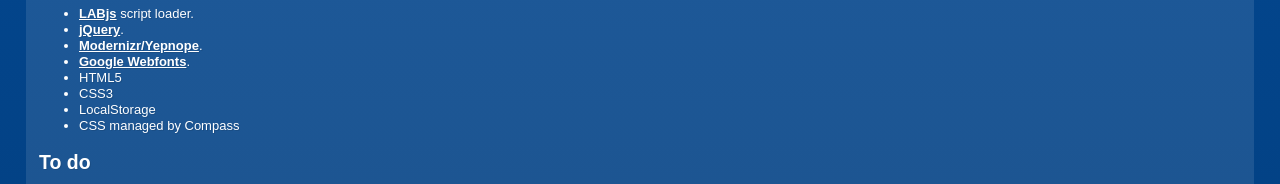
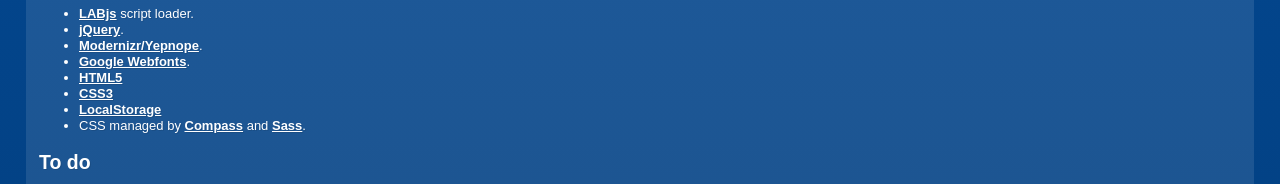
Before and after one commit to McWatt/UrlMasher, a plain HTML site: page index.htm in a window 1280 px wide. Both pictures are taken after a click on the button "Read all about it!". Shown: the part 325-509 px from the top of the page. Drawn offline with nearby package versions, Linux system fonts and the light colour scheme; a web font is replaced by a local one.

Commit message:
updated help/about

```diff
--- a/index.htm
+++ b/index.htm
@@ -44,10 +44,10 @@
 		<li><a title="jQuery" href="http://jquery.com/">jQuery</a>.</li>
 		<li><a title="Modernizr" href="http://www.modernizr.com/">Modernizr/Yepnope</a>.</li>
 		<li><a title="Google Webfonts" href="http://www.google.com/webfonts">Google Webfonts</a>.</li>
-		<li>HTML5</li>
-		<li>CSS3</li>
-		<li>LocalStorage</li>
-		<li>CSS managed by Compass</li>
+		<li><a title="HTML5" href="http://diveintohtml5.info/">HTML5</a></li>
+		<li><a title="CSS3" href="http://www.css3.info/">CSS3</a></li>
+		<li><a title="LocalStorage" href="https://developer.mozilla.org/en/DOM/Storage">LocalStorage</a></li>
+		<li>CSS managed by <a title="Compass" href="http://compass-style.org">Compass</a> and <a title="Sass" href="http://sass-lang.com/">Sass</a>.</li>
 	</ul>
 	<h2>To do</h2>
 	<ul>
```
